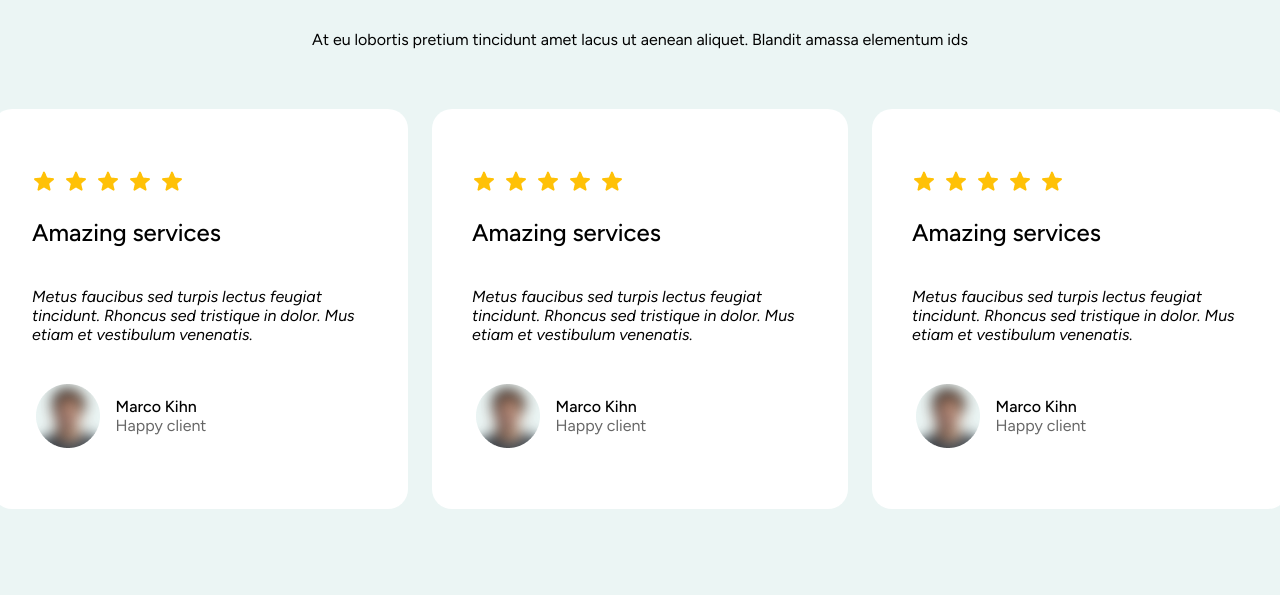
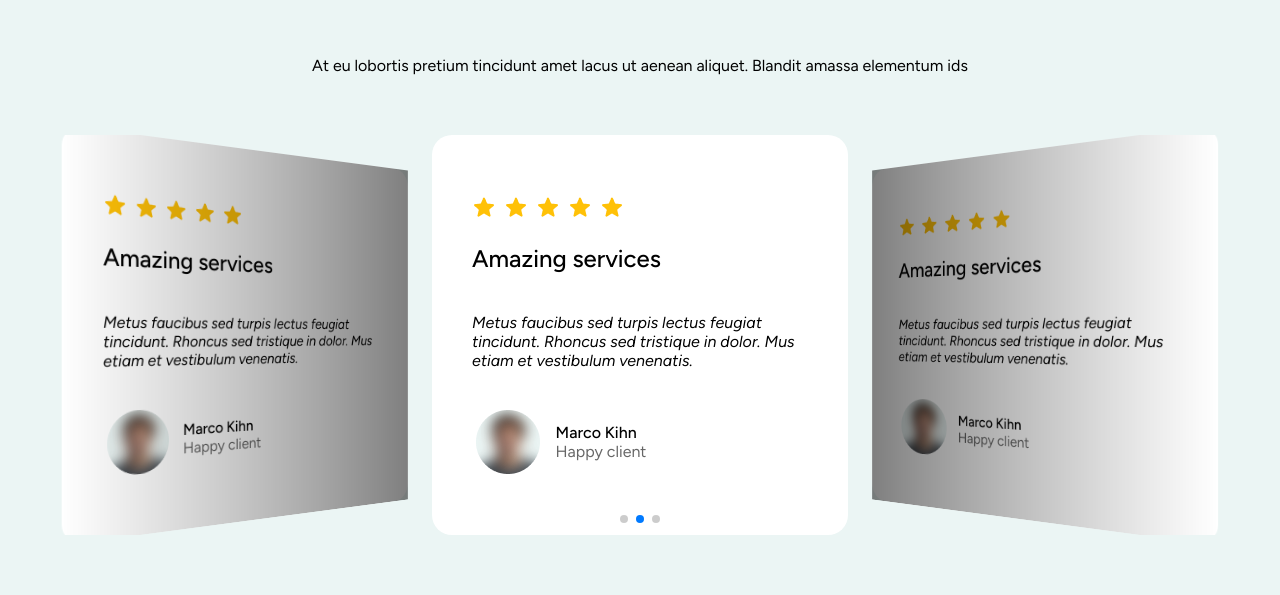
Before and after one commit to frontendvidu/Project-jobfindr, a React (Create React App) app: page / in a window 1280 px wide. Shown: the part 2700-3295 px from the top of the page. Built offline with nearby package versions, Linux system fonts and the light colour scheme.

Commit message:
Update Testimonial component with SliderJs

```diff
--- a/package.json
+++ b/package.json
@@ -9,6 +9,7 @@
     "react": "^18.3.1",
     "react-dom": "^18.3.1",
     "react-scripts": "5.0.1",
+    "swiper": "^11.1.15",
     "web-vitals": "^2.1.4"
   },
   "scripts": {
--- a/src/Components/Testimonials/Testimonials.jsx
+++ b/src/Components/Testimonials/Testimonials.jsx
@@ -1,8 +1,16 @@
-import React from "react";
+import React, { useRef, useState } from "react";
 import styles from "./Testimonials.module.css";
-
 import Slide from "../Slide/Slide";
 import slideData from "../Slide/slideData";
+
+// Import Swiper React components
+import { Swiper, SwiperSlide } from "swiper/react";
+// Import Swiper styles
+import "swiper/css";
+import "swiper/css/effect-coverflow";
+import "swiper/css/pagination";
+// import required modules
+import { EffectCoverflow, Pagination } from "swiper/modules";
 
 function Testimonials() {
   return (
@@ -15,16 +23,36 @@ function Testimonials() {
         amassa elementum ids
       </p>
       <div className={styles.slidesHandleTestimonial}>
+        <Swiper
+          effect={"coverflow"}
+          grabCursor={true}
+          centeredSlides={true}
+          slidesPerView={"auto"}
+          coverflowEffect={{
+            rotate: 50,
+            stretch: 0,
+            depth: 100,
+            modifier: 1,
+            slideShadows: true,
+          }}
+          pagination={true}
+          modules={[EffectCoverflow, Pagination]}
+          className={styles.swiper}
+          initialSlide={Math.floor(slideData.length / 2)}
+        >
           {slideData.map((item) => {
             return (
+              <SwiperSlide className={styles.swiperSlide}>
                 <Slide
                   headingTestimonial={item.heading}
                   quoteTestimonial={item.quote}
                   author={item.author}
                   position={item.position}
                 />
+              </SwiperSlide>
             );
           })}
+        </Swiper>
       </div>
     </section>
   );
--- a/src/Components/Testimonials/Testimonials.module.css
+++ b/src/Components/Testimonials/Testimonials.module.css
@@ -1,6 +1,6 @@
 .sectionTestimonial {
     width: 100%;
-    height: 788px;
+    /* height: 788px; */
     background-color: #EBF5F4;
     padding: 120px 0px;
     display: flex;
@@ -30,3 +30,13 @@
     font-weight: 400;
     color: black;
 }
+
+.swiper {
+    width: 100%;
+    padding-top: 50px;
+    padding-bottom: 50px;
+  }
+
+.swiperSlide {
+    width: 416px !important; /* Add !important to override Swiper's inline styles */
+}
```
Also changed, not shown: 1 other file (tests, documents, lock files or other folders). Lines whose indentation alone changed are shown as unchanged.
